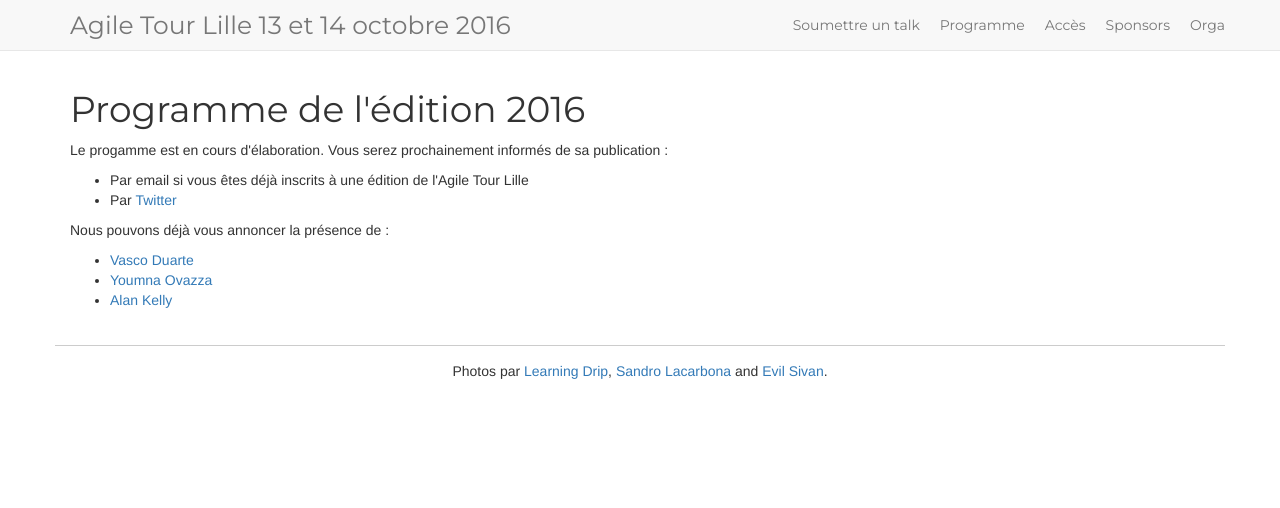
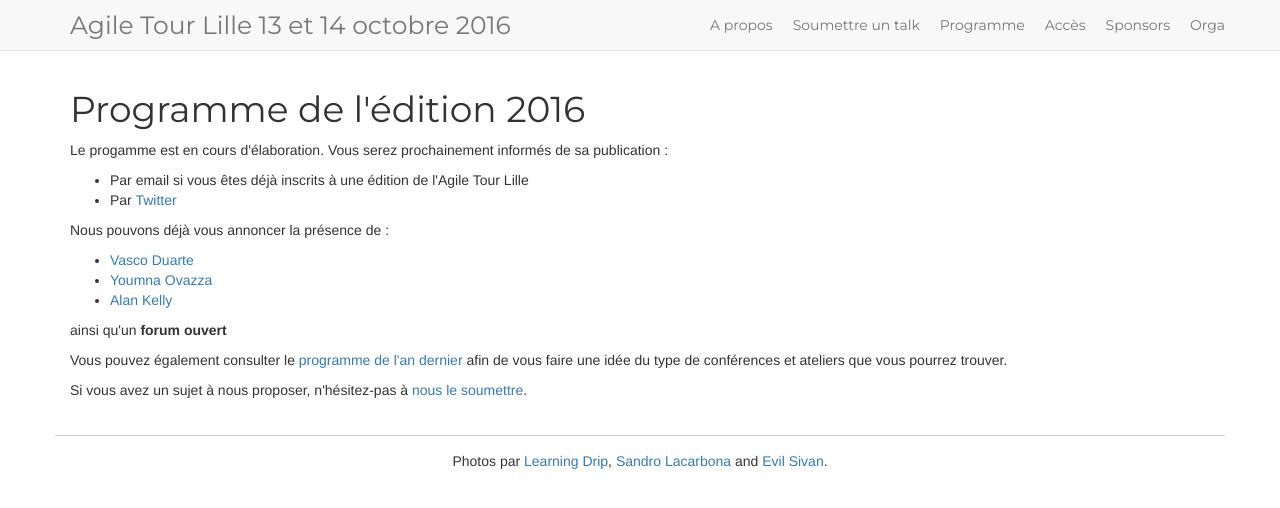
Before and after one commit to jak78/agile-tour-lille-2017, a Jekyll site: the page built from page-programme.html, in a window 1280 px wide. Shown: the top 508 px of the page. Built offline with Jekyll 4.4.1, drawn with Linux system fonts in a browser that asks for light colours; nearby versions of some CDN libraries.

Commit message:
about & CFP pages

```diff
--- a/_data/menu.yml
+++ b/_data/menu.yml
@@ -1,7 +1,9 @@
 # Navigation bar on top-right
+- title: A propos
+  url: /a-propos
+  visible: 1
 - title: Soumettre un talk
-  url: https://docs.google.com/a/octo.com/forms/d/e/1FAIpQLSeWu3-YhP3Z6oau0ddnWZCgPjzzbRJ6Oft5R5oK95OMMAnpAw/viewform
-  target: _blank
+  url: /cfp
   visible: 1
 - title: Programme
   url: /programme
--- a/_sass/_home.scss
+++ b/_sass/_home.scss
@@ -53,7 +53,9 @@
     background-image: url(../img/bg.jpg);
     background-position: center bottom !important
   }
-  div.call-to-action {
+}
+
+.call-to-action {
   margin-top: 50px;
   a, span {
     background-color: rgba(16, 16, 16, 0.8);
@@ -70,7 +72,6 @@
     border: 1px solid #fff;
   }
 
-  }
 }
 
 .slots {
--- a/page-programme.html
+++ b/page-programme.html
@@ -16,4 +16,10 @@
       <li><a href="https://www.mix-it.fr/member/speaker/5662" target="_blank">Youmna Ovazza</a></li>
       <li><a href="http://www.allankelly.net/" target="_blank">Alan Kelly</a></li>
     </ul>
+    <p>ainsi qu'un <strong>forum ouvert</strong></p>
+    <p>Vous pouvez également consulter le <a href="http://2015.agiletour-lille.org/programme">programme de l'an dernier</a>
+      afin de vous faire une idée du type de conférences et ateliers que vous pourrez trouver.</p>
+    <p>Si vous avez un sujet à nous proposer, n'hésitez-pas à
+      <a href="https://docs.google.com/a/octo.com/forms/d/e/1FAIpQLSeWu3-YhP3Z6oau0ddnWZCgPjzzbRJ6Oft5R5oK95OMMAnpAw/viewform" target="_blank">nous le soumettre</a>.
+    </p>
 </div>
```
Also changed, not shown: page-a-propos.html (added, +23 -0 lines), page-cfp.html (added, +24 -0 lines). Lines whose indentation alone changed are shown as unchanged.
